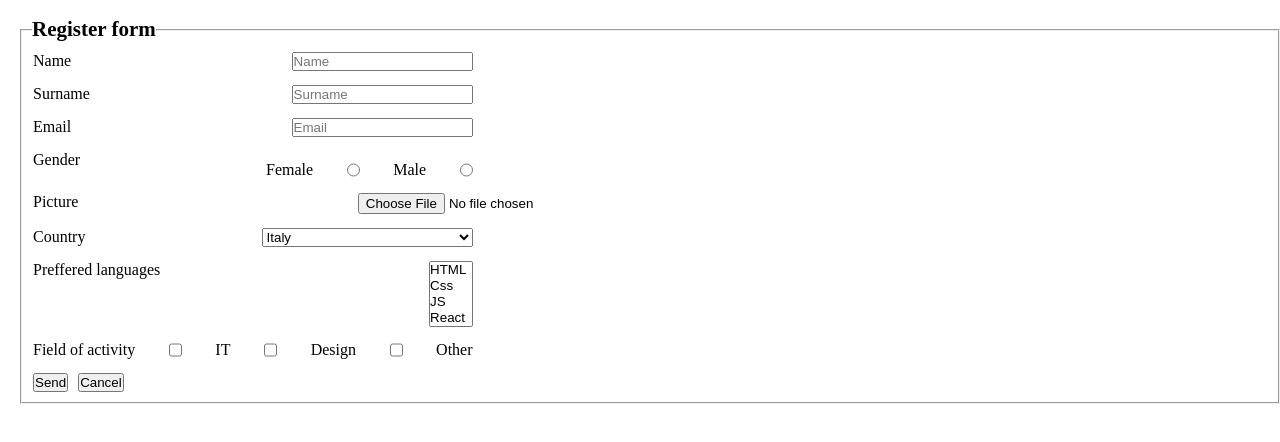
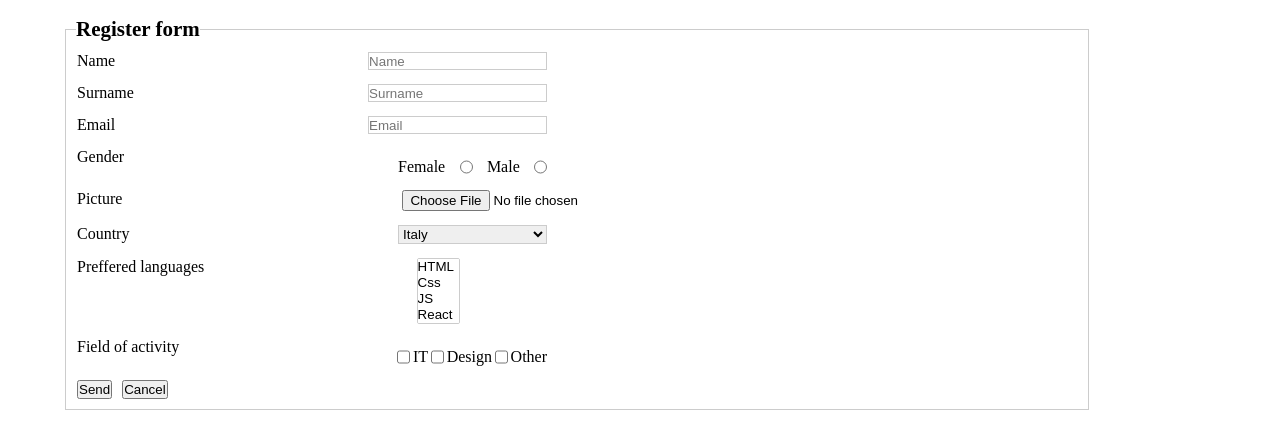
Before and after one commit to MedyThawedy/20220712Lev2_3_html-vertiefung_forms, a plain HTML site: page index.html in a window 1280 px wide. Shown: the part 60-502 px from the top of the page. Drawn offline with Linux system fonts and the light colour scheme.

Commit message:
Last commit

```diff
--- a/assets/css/style.css
+++ b/assets/css/style.css
@@ -20,7 +20,7 @@ body>main>article>form>fieldset div {
     display: flex;
     flex-direction: row;
     justify-content: space-between;
-    width: 35%;
+    width: 46%;
 }
 
 body>main>article>form>fieldset>legend {
@@ -30,23 +30,50 @@ body>main>article>form>fieldset>legend {
 }
 
 body>main>article>form>fieldset {
-    margin-left: 20px;
+    margin-left: 65px;
+    width: 80%;
+    border: 1px solid #ccc;
+
 }
+
 
 body>main>article>form>fieldset>div.inputBottom {
     margin-bottom: 10px;
     justify-content: flex-start;
     gap: 10px;
+
 }
 
 body>main>article>form>fieldset>div.country>select {
-    width: 48%;
+    width: 149px;
+    border: 1px solid #ccc;
 }
 
 .picture {
-    width: 46%;
+    width: 61%;
 }
 
+
+
 body>main>article>form>fieldset>div.gender>div {
-    width: 47%;
+    width: 149px;
 }
+
+#languages {
+    margin-right: 87px;
+    border: 1px solid #ccc;
+}
+
+.name input,
+.surname input,
+.email input {
+    border: 1px solid #ccc;
+}
+
+body>main>article>form>fieldset>div.fieldOfActivity>div {
+    width: 150px;
+}
+
+#picture {
+    width: 298px;
+}
--- a/index.html
+++ b/index.html
@@ -57,6 +57,7 @@
 
                     <div class="prefferdLanguage">
                         <label for="">Preffered languages</label>
+
                         <select value="languages" id="languages" size="4">
                             <option name="" id="" value="HTML">HTML</option>
                             <option name="" id="" value="Css">Css</option>
@@ -65,12 +66,16 @@
                             <option name="" id="" value="PHP">PHP</option>
                             <option name="" id="" value="Python">Python</option>
                         </select>
+
                     </div>
                     <div class="fieldOfActivity">
                         <label for="">Field of activity</label>
-                        <input type="checkbox" name="it" id="it" value="IT"> <label for="">IT</label>
-                        <input type="checkbox" name="design" id="design" value="Design"> <label for="">Design</label>
-                        <input type="checkbox" name="other" id="other" value="other"> <label for="">Other</label>
+                        <div>
+                            <input type="checkbox" name="it" id="it" value="IT"> <label for="">IT</label>
+                            <input type="checkbox" name="design" id="design" value="Design"> <label
+                                for="">Design</label>
+                            <input type="checkbox" name="other" id="other" value="other"> <label for="">Other</label>
+                        </div>
                     </div>
                     <div class="inputBottom">
                         <input type="submit" value="Send">
```
